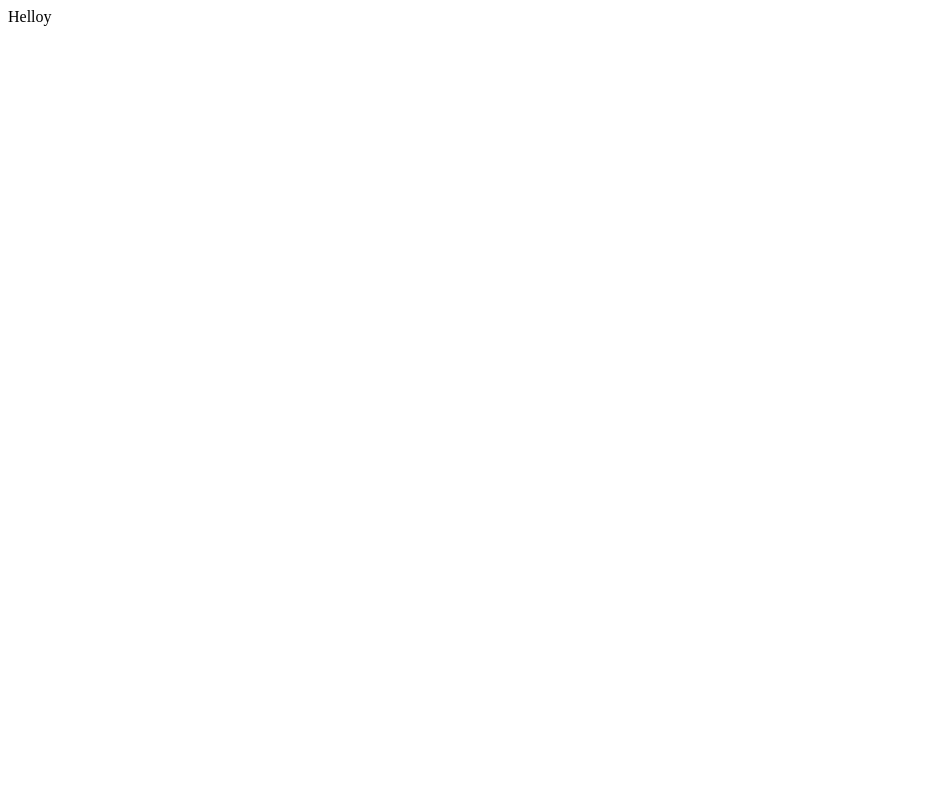
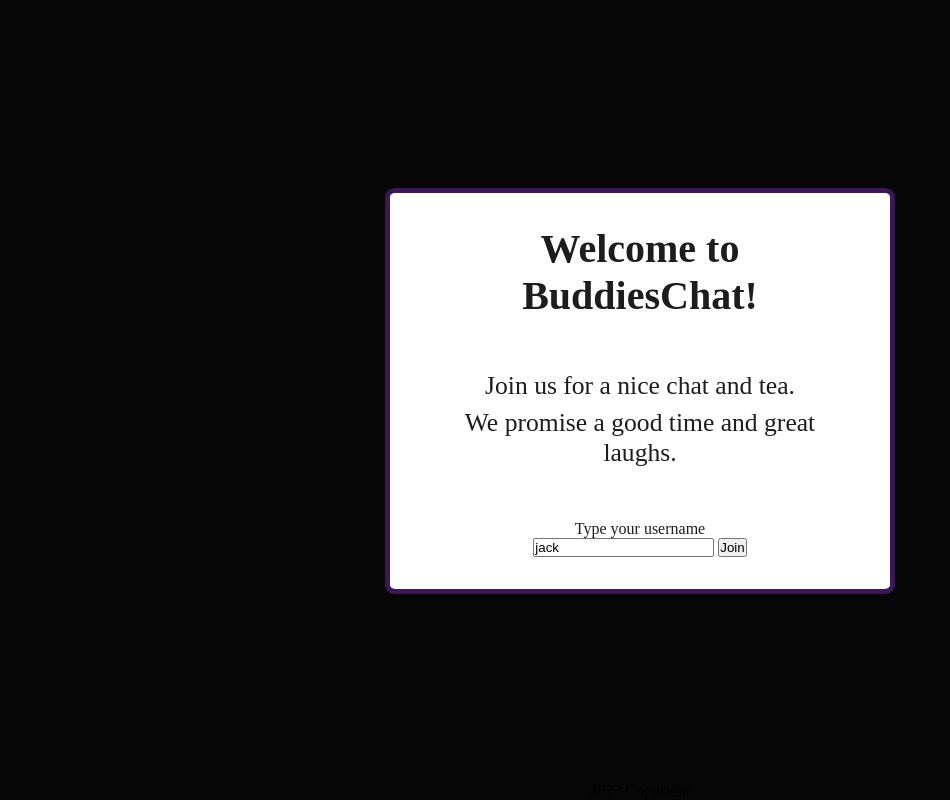
Before and after one commit to nverkhachoyan/BuddiesChat, a Flask app: page / in a window 1280 px wide. Before the commit the part shown is almost empty. Shown: the whole page, without its empty margins (0-950 px from the left). Run offline with Flask 3, Linux system fonts and the light colour scheme.

Commit message:
setup routes, base.html, css styles

```diff
--- a/app.py
+++ /dev/null
@@ -1,12 +0,0 @@
-from flask import Flask
-from markupsafe import escape
-
-app = Flask(__name__)
-
-@app.route("/")
-def index():
-    return f"Helloy"
-
-@app.route("/<name>")
-def hello_world(name):
-    return f"<p>Hello, {escape(name)}!</p>"
--- /dev/null
+++ b/app/routes.py
@@ -0,0 +1,9 @@
+from flask import Blueprint, render_template, request, jsonify
+from flask_socketio import emit
+from app import socketio
+
+bp = Blueprint('main', __name__)
+
+@bp.route('/')
+def index():
+    return render_template('index.html')
--- /dev/null
+++ b/app/static/css/base.css
@@ -0,0 +1,20 @@
+* {
+    margin: 0;
+    padding: 0;
+    box-sizing: border-box;
+  }
+
+html {
+font-family: 'Arial Rounded MT Bold';
+}
+
+body {
+    margin: 0;
+    padding: 0;
+    background-color: #070707;
+
+    display: flex;
+    align-items: center;
+    flex-direction: column;
+    height: 100vh;
+}
--- /dev/null
+++ b/app/static/css/index.css
@@ -0,0 +1,27 @@
+#welcome {
+    color: rgb(29, 29, 29);
+    text-align: center;
+    max-width: 500px;
+    max-height: 400px;
+    margin: auto;
+    padding: 2em;
+    border-radius: 1%;
+    background-color: #ffffff;
+    /* X, Y, blur, spread, color */
+    box-shadow: 0px 0px 1px 5px #3c1856;
+}
+
+.welcome-header {
+    font-size: 2.5em;
+    margin: 0;
+}
+
+.welcome-text {
+    font-size: 1.6em;
+    margin-top: 2em;
+    margin-bottom: 2em;
+}
+
+.welcome-text p {
+    margin: 0.3em;
+}
--- /dev/null
+++ b/app/static/js/chat.js
@@ -0,0 +1,12 @@
+const user_name = document.getElementById("user_name");
+const join_button = document.getElementById("join_button");
+
+let myUserName = "";
+
+user_name.addEventListener("keyup", function () {
+    myUserName = user_name.value;
+});
+
+join_button.addEventListener('click', function () {
+    console.log(myUserName)
+})
--- a/templates/base.html
+++ b/app/templates/base.html
@@ -3,7 +3,12 @@
 <head>
     <meta charset="UTF-8">
     <meta name="viewport" content="width=device-width, initial-scale=1.0">
+    <link rel="stylesheet" href="{{ url_for('static', filename='css/base.css') }}">
+
+    {% block css %}{% endblock %}
+    {% block title %}
     <title>BuddiesChat</title>
+    {% endblock %}
 </head>
 <body>
     {% block content %}
@@ -13,5 +18,7 @@
     {% block footer %}
     <footer>2023 Copyright</footer>
     {% endblock %}
+
+    {% block js %}{% endblock %}
 </body>
 </html>
--- /dev/null
+++ b/app/templates/index.html
@@ -0,0 +1,23 @@
+{% extends "base.html" %}
+
+{% block js %}
+<script src="{{ url_for('static', filename='js/chat.js') }}"></script>
+{% endblock %}
+
+{% block css %}
+<link rel="stylesheet" href="{{ url_for('static', filename='css/index.css') }}">
+{% endblock %}
+
+{% block content %}
+    <div id="welcome">
+        <h4 class="welcome-header">Welcome to BuddiesChat!</h4>
+        <div class="welcome-text">
+            <p>Join us for a nice chat and tea.</p>
+            <p>We promise a good time and great laughs.</p>
+        </div>
+
+        <p>Type your username</p>
+        <input id="user_name" type="text" placeholder="Your username" value="jack">
+        <button id="join_button">Join</button>
+    </div>
+{% endblock %}
--- /dev/null
+++ b/config.py
@@ -0,0 +1,6 @@
+import os
+
+class Config:
+    # Flask config
+    SECRET_KEY = 'secret-key'
+    DEBUG = True
--- /dev/null
+++ b/requirements.txt
@@ -0,0 +1,2 @@
+flask
+flask-socketio
--- /dev/null
+++ b/run.py
@@ -0,0 +1,5 @@
+from app import create_app, socketio
+
+if __name__ == '__main__':
+    app = create_app()
+    socketio.run(app, debug=True)
```
Also changed, not shown: app/__init__.py (added, +16 -0 lines), 1 other file.
